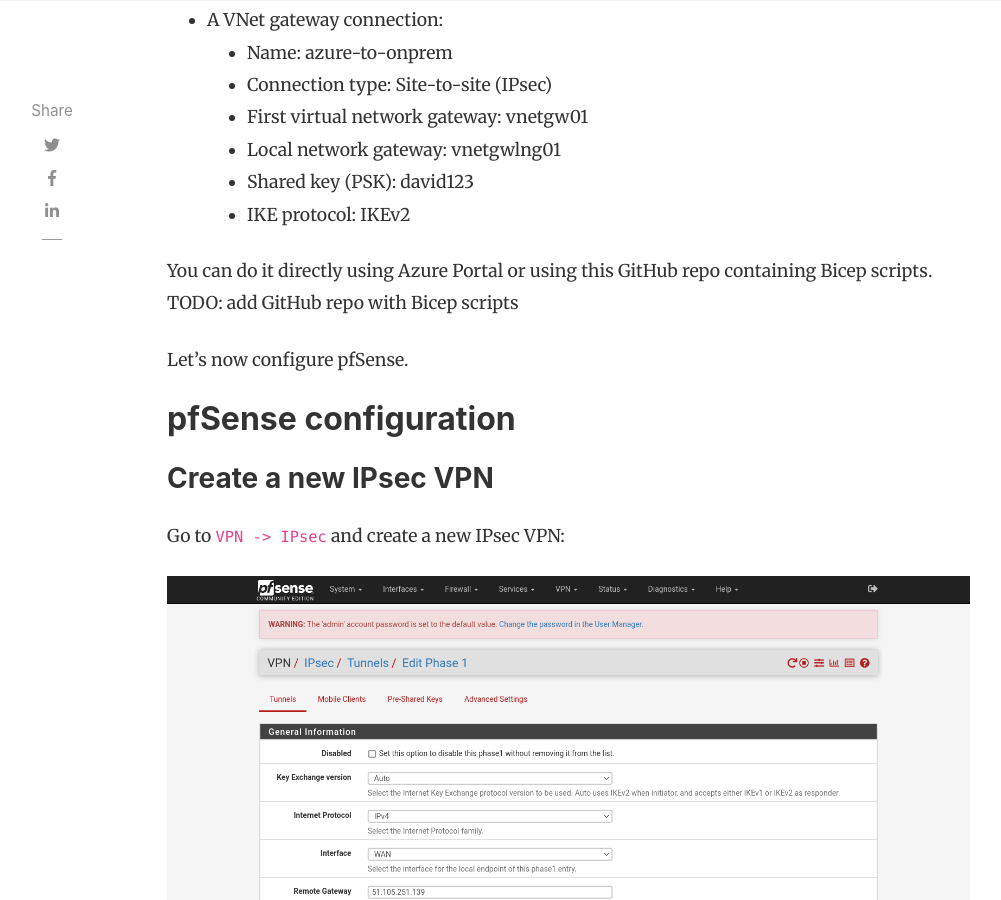
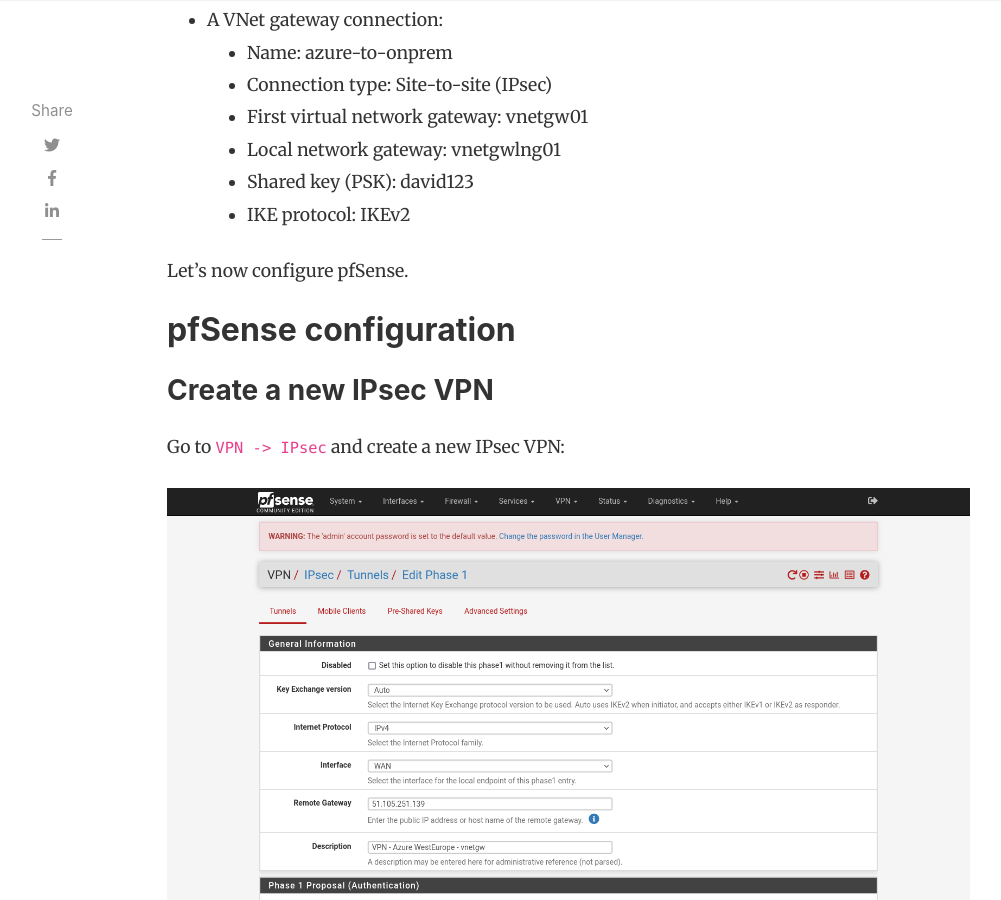
Before and after one commit to davidsntg/dawlysd.github.com, a Jekyll site: the page built from _posts/2021-12-08-pfsense-and-azure-set-up-s2s-vpn-with-both-static-and-dynamic-routing.md, in a window 1280 px wide and 900 px high, scrolled down 2517 px. Shown: the whole window, without its empty margins (118-1119 px from the left). Built offline with Jekyll 4.4.1, drawn with Linux system fonts in a browser that asks for light colours; nearby versions of some CDN libraries; comment, search, counter and statistics services are not loaded.

Commit message:
typo fixed

```diff
--- a/_posts/2021-12-08-pfsense-and-azure-set-up-s2s-vpn-with-both-static-and-dynamic-routing.md
+++ b/_posts/2021-12-08-pfsense-and-azure-set-up-s2s-vpn-with-both-static-and-dynamic-routing.md
@@ -55,9 +55,6 @@ In a resource group, create :
   * Local network gateway: vnetgwlng01
   * Shared key (PSK): david123
   * IKE protocol: IKEv2
-
-You can do it directly using Azure Portal or using this GitHub repo containing Bicep scripts.
-TODO: add GitHub repo with Bicep scripts
 
 Let's now configure pfSense.
 
```
